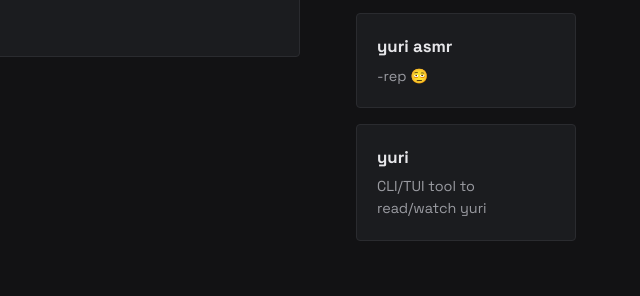
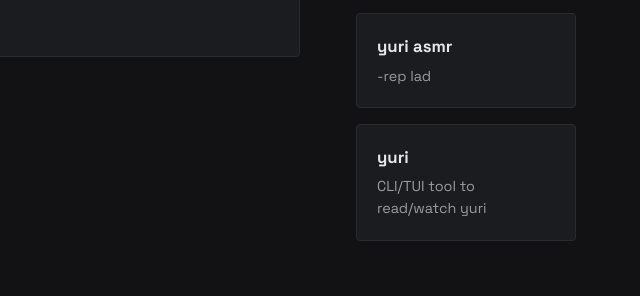
Before and after one commit to vlensys/vlensys.cc, a website: page index.html in a window 1280 px wide. Shown: the part 183-479 px from the top of the page, 640-1280 px from the left. Drawn offline with Linux system fonts and the light colour scheme.

Commit message:
forgot gh pages cant deploy emojis

```diff
--- a/index.html
+++ b/index.html
@@ -64,7 +64,7 @@
       </a>
       <a class="project-card" href="https://github.com/vlensys/yuri-asmr" target="_blank" rel="noreferrer">
         <h3>yuri asmr</h3>
-        <p class="repo">-rep 🫩</p>
+        <p class="repo">-rep lad</p>
       </a>
       <a class="project-card" href="https://github.com/vlensys/yuri" target="_blank" rel="noreferrer">
         <h3>yuri</h3>
```
